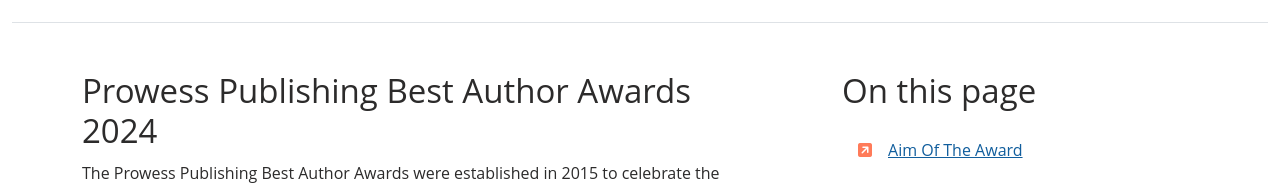
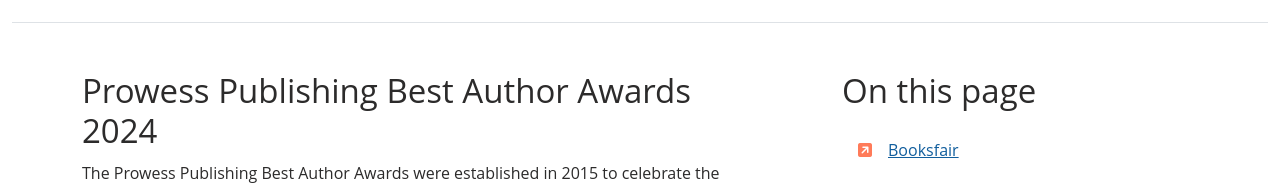
Before and after one commit to JEGA786/prowess-mini-test, a plain HTML site: page index.html in a window 1280 px wide. Shown: the part 616-801 px from the top of the page. Drawn offline with nearby package versions, Linux system fonts and the light colour scheme.

Commit message:
add-link

```diff
--- a/index.html
+++ b/index.html
@@ -130,6 +130,7 @@
         <div class="col-md-4 " >
             <h4 class="heading-text" data-aos="fade-up">On this page</h4>
             <ul class="list-unstyled paragraph-text d-flex flex-column ">
+                <a class="mt-3" href="/Bookfair.html" data-aos="fade-up"> <i class="mx-3 fa-solid fa-square-arrow-up-right"></i>Booksfair</a>
                 <a class="mt-3" href="#aim-of-the-awards" data-aos="fade-up"> <i class="mx-3 fa-solid fa-square-arrow-up-right"></i>Aim Of The Award</a>
                 <a class="mt-3" href="#2024-Award-Winners" data-aos="fade-up"> <i class="mx-3 fa-solid fa-square-arrow-up-right"></i>Meet Our 2024 Award Winners</a>
                 <a class="mt-3" href="#Terms-Conditions-FAQs" data-aos="fade-up"> <i class="mx-3 fa-solid fa-square-arrow-up-right"></i>Award Terms & Conditions</a>
```
